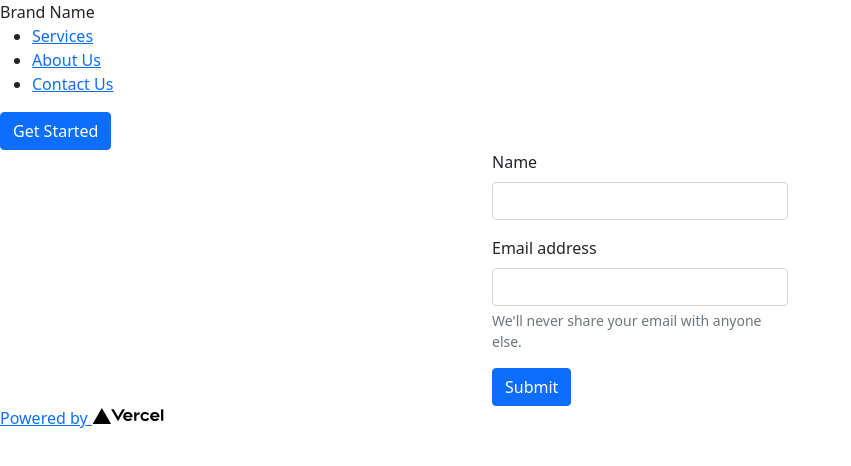
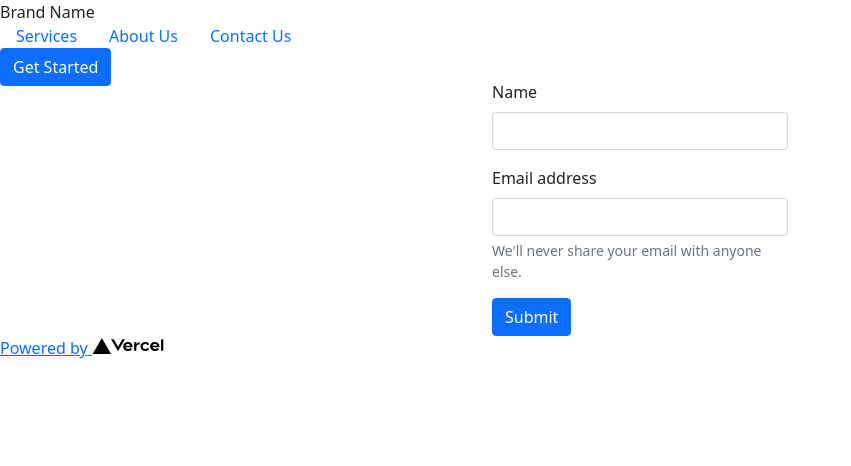
Before and after one commit to pavittar95/nextjs-redux-persist-boilerplate, a Next.js app: page /login in a window 1280 px wide. Shown: the top 466 px of the page, without its empty margins (0-851 px from the left). Built offline with nearby package versions, Linux system fonts and the light colour scheme.

Commit message:
header fixed and container margin added

```diff
--- a/components/header.js
+++ b/components/header.js
@@ -22,23 +22,24 @@ export default function Header() {
   return (
     <>
       <Meta />
+      <div className="position-fixed top-0 start-0 end-0 z-1">
         <nav className="header-container">
           <div className="brand">Brand Name</div>
-        <div className="menu d-none d-md-flex d-xl-flex">
-          <ul>
-            <li>
+          <div className="menu d-none d-md-block d-xl-block">
+            <ul type="none" className="d-flex p-0 m-0">
+              <li className="px-3">
                 <Link href="/services">
-                <a>Services</a>
+                  <a className="text-decoration-none">Services</a>
                 </Link>
               </li>
-            <li>
+              <li className="px-3">
                 <Link href="/about-us">
-                <a>About Us</a>
+                  <a className="text-decoration-none">About Us</a>
                 </Link>
               </li>
-            <li>
+              <li className="px-3">
                 <Link href="/contact-us">
-                <a>Contact Us</a>
+                  <a className="text-decoration-none">Contact Us</a>
                 </Link>
               </li>
             </ul>
@@ -58,6 +59,7 @@ export default function Header() {
           </div>
         </nav>
         <Sidebar />
+      </div>
     </>
   );
 }
--- a/components/layout/preLoginLayout.js
+++ b/components/layout/preLoginLayout.js
@@ -6,7 +6,7 @@ export default function preLoginLayout({ children }) {
   return (
     <>
       <Header />
-      <div className="container-fluid">{children}</div>
+      <div className="container-fluid main-container">{children}</div>
       <Footer />
     </>
   );
--- a/styles/Header.module.scss
+++ b/styles/Header.module.scss
@@ -1,13 +1,15 @@
 .header-container {
     display: flex;
-    justify-content: space-between;
+    justify-content: space-around;
     align-items: center;
     height: 10vh;
     background: white;
-    padding: 1rem;
     box-shadow: 0 4px 13px -3px #0000001a;
     border-bottom: 1px solid #d2d2d2;
-
+    @media (max-width: 767.98px) {
+        justify-content: space-between;
+        padding: 0 1rem;
+    }
     .menu-button {
         @media (max-width: 767.98px) {
             .btn-primary {
--- a/styles/globals.scss
+++ b/styles/globals.scss
@@ -14,3 +14,11 @@ a {
 * {
   box-sizing: border-box;
 }
+
+.z-1 {
+  z-index: 1;
+}
+
+.main-container {
+  margin-top: 10vh;
+}
```
Also changed, not shown: pages/404.js (+10 -6 lines). Lines whose indentation alone changed are shown as unchanged.
